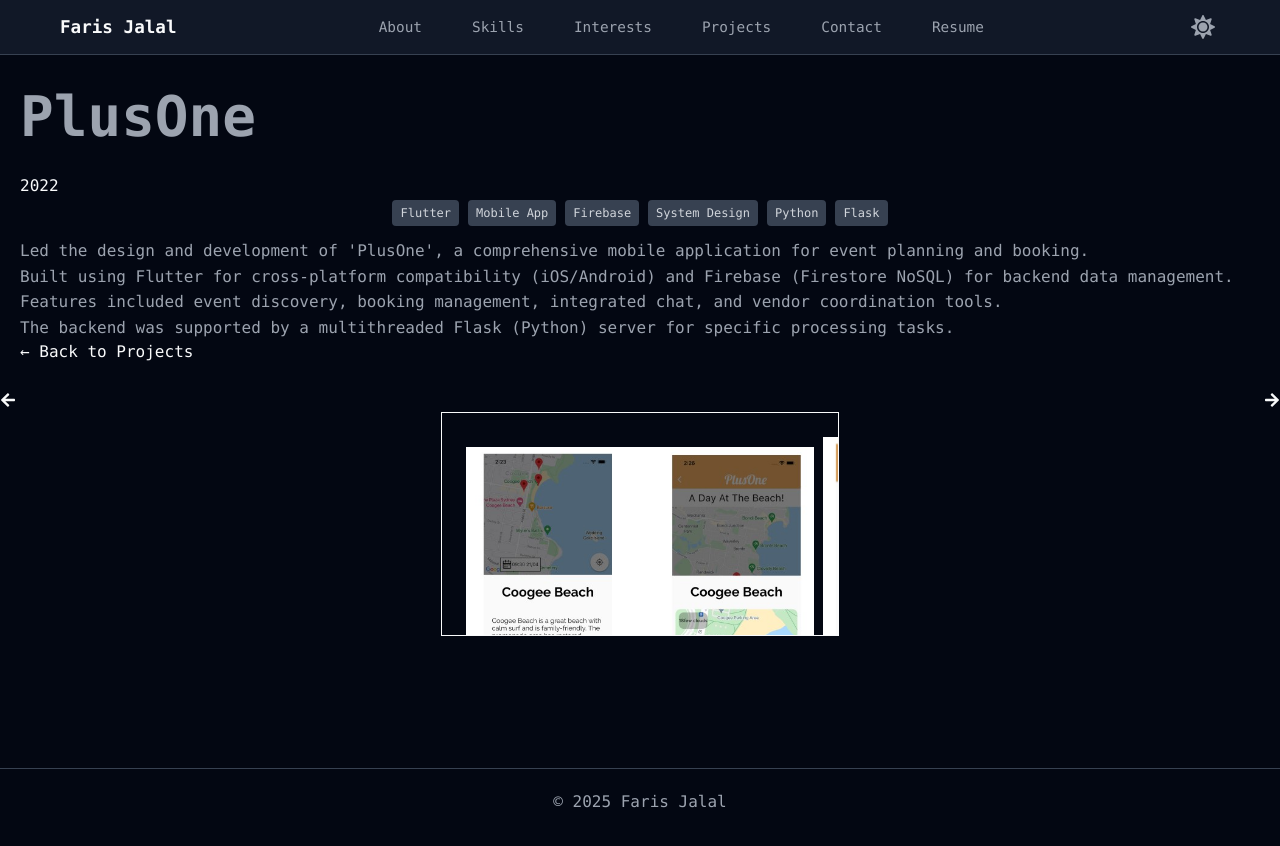
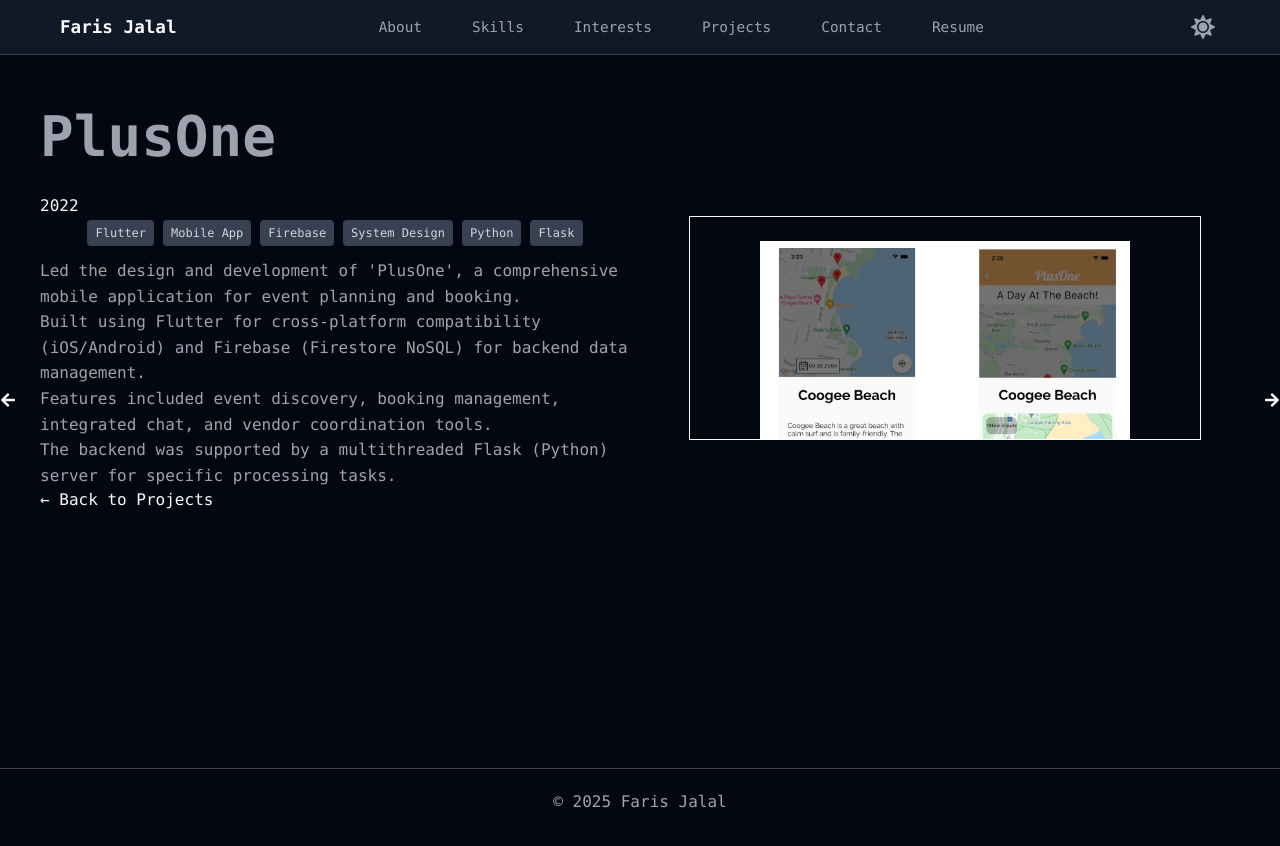
Before and after one commit to farisjalal/farisjalal.github.io, a Next.js app: page /projects/plusone-event-app in a window 1280 px wide. Shown: the top 846 px of the page. Built offline with nearby package versions, Linux system fonts and the light colour scheme.

Commit message:
experiment

```diff
--- a/app/_project-details.css
+++ b/app/_project-details.css
@@ -8,7 +8,185 @@
   flex: 1; /* Allow the content to grow and fill the available space */
   padding: 20px;
 }
-
 footer {
   margin-top: auto; /* Push the footer to the bottom */
 }
+
+.project-grid {
+  display: grid;
+  grid-template-columns: 1fr 1fr; /* Two equal columns */
+  gap: 20px; /* Adjust the gap as needed */
+  padding: 20px;
+}
+
+.project-details {
+  /* Styles for the left column (description, tags, etc.) */
+}
+
+.project-gallery {
+  /* Styles for the right column (carousel) */
+}
+
+.embla__carousel {
+  position: relative;
+  display: flex;
+  align-items: center;
+}
+
+.embla__button {
+  position: absolute;
+  z-index: 2;
+  top: 50%;
+  transform: translateY(-50%);
+  background-color: rgba(0, 0, 0, 0.5);
+  color: white;
+  border: none;
+  padding: 10px;
+  cursor: pointer;
+}
+.embla {
+  --slide-spacing: 1rem;
+  --slide-size: 100%;
+  --slide-height: 20rem;
+  padding: 0;
+}
+
+.embla__viewport {
+  overflow: hidden;
+  aspect-ratio: 16/9;
+  background-color: var(--muted-color);
+  padding: 1.5rem;
+  align-items: center;
+  justify-content: center;
+  /* width: 100%; */
+}
+
+/* flex rounded-md aspect-video bg-muted items-center justify-center p-6 */
+
+
+.embla__container {
+  display: flex;
+  /* user-select: none;
+  -webkit-touch-callout: none;
+  -khtml-user-select: none;
+  -webkit-tap-highlight-color: transparent;
+  margin-left: calc(var(--slide-spacing) * -1); */
+}
+
+.embla__slide {
+  flex: 0 0 100%;
+  min-width: 0;
+}
+
+.embla__slide__inner {
+  overflow: hidden;
+  height: var(--slide-height);
+  position: relative;
+}
+
+.embla__slide__img {
+  position: absolute;
+  display: block;
+  top: 0;
+  left: 0;
+  width: 100%;
+  height: 100%;
+  object-fit: cover;
+}
+
+.embla__dots {
+  display: flex;
+  justify-content: center;
+  padding: 1rem 0;
+}
+
+.embla__dot {
+  width: 2.75rem;
+  height: 0.25rem;
+  display: flex;
+  align-items: center;
+  margin: 0;
+  background-color: transparent;
+  cursor: pointer;
+  position: relative;
+  border: 0;
+  padding: 0;
+}
+
+.project-grid {
+  display: grid;
+  grid-template-columns: 1fr 1fr; /* Two equal columns */
+  gap: 20px; /* Adjust the gap as needed */
+  padding: 20px;
+}
+
+.project-details {
+  /* Styles for the left column (description, tags, etc.) */
+}
+
+.project-gallery {
+  /* Styles for the right column (carousel) */
+}
+
+.embla {
+  display: flex;
+  align-items: center;
+  justify-content: space-between;
+  padding: 20px;
+}
+
+.embla__viewport {
+  position: relative;
+  overflow: hidden;
+  width: 100%;
+}
+
+.embla__container {
+  display: flex;
+  user-select: none;
+  -webkit-touch-callout: none;
+  -khtml-user-select: none;
+  -webkit-tap-highlight-color: transparent;
+  margin-left: calc(var(--slide-spacing) * -1);
+}
+
+.embla__slide {
+  position: relative;
+  min-width: 100%;
+  padding-left: var(--slide-spacing);
+}
+
+.embla__slide__inner {
+  overflow: hidden;
+  height: var(--slide-height);
+  position: relative;
+}
+
+.embla__slide__img {
+  position: absolute;
+  display: block;
+  top: 0;
+  left: 0;
+  width: 100%;
+  height: 100%;
+  object-fit: cover;
+}
+
+.embla__dots {
+  display: flex;
+  justify-content: center;
+  padding: 1rem 0;
+}
+
+.embla__dot {
+  width: 2.75rem;
+  height: 0.25rem;
+  display: flex;
+  align-items: center;
+  margin: 0;
+  background-color: transparent;
+  cursor: pointer;
+  position: relative;
+  border: 0;
+  padding: 0;
+}
--- a/app/layout.js
+++ b/app/layout.js
@@ -1,6 +1,5 @@
 import { Geist, Geist_Mono } from "next/font/google";
 import "./globals.css";
-import "./_project-details.css";
 import Navbar from "@/components/Navbar"; // Import the Navbar component using alias
 
 const geistSans = Geist({
```
